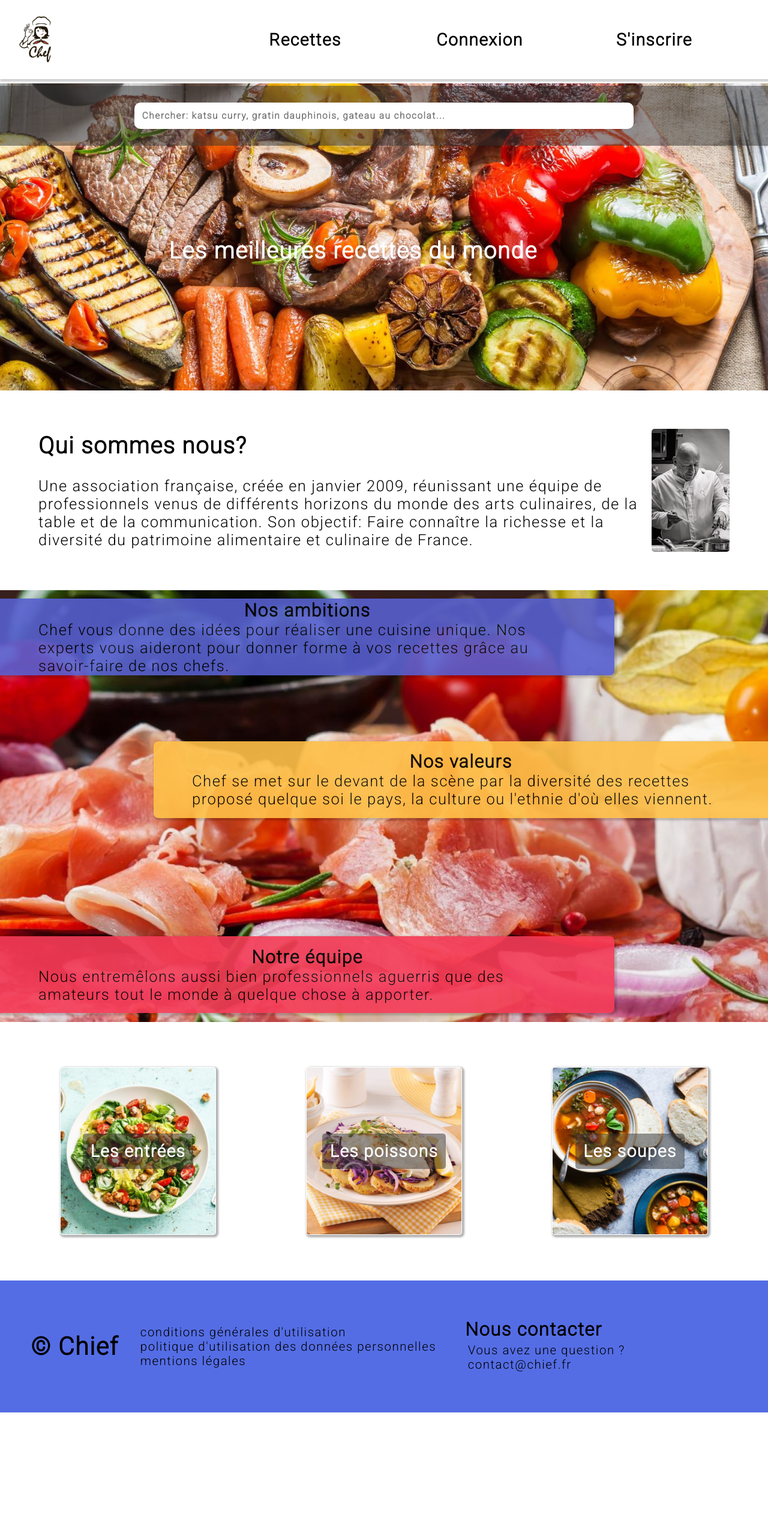
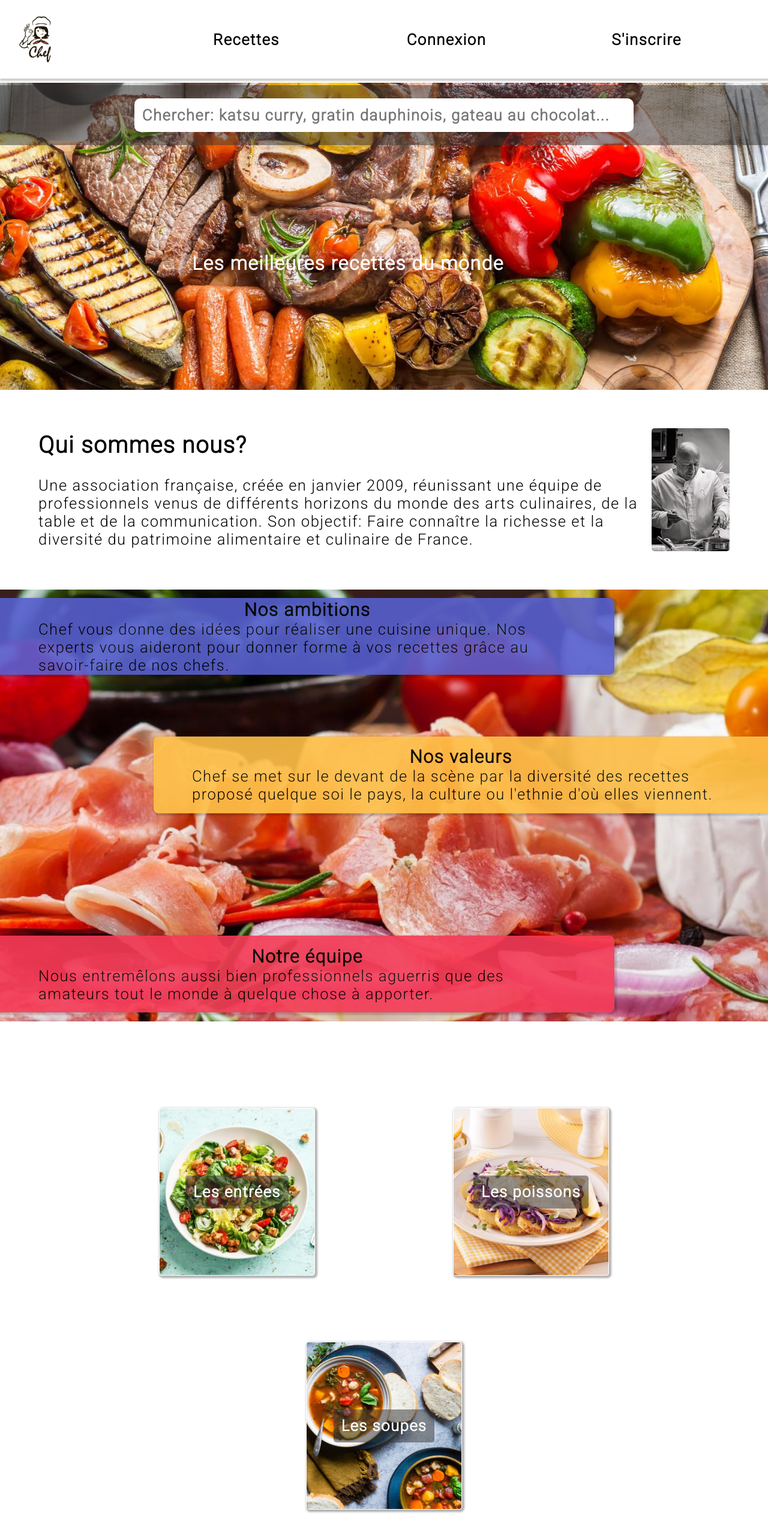
Before and after one commit to ValerianGerin/chiefApp, a React (Create React App) app in the folder client/: page / in a window 1280 px wide. Shown: the top 2566 px of the page at 60% size. Before the commit the page ends 2355 px from the top, so only its background shows below. Built offline with nearby package versions, Linux system fonts and the light colour scheme.

Commit message:
updating font-size with clamp func

```diff
--- a/client/src/components/footer/footer-bar/Footer.module.scss
+++ b/client/src/components/footer/footer-bar/Footer.module.scss
@@ -8,7 +8,7 @@ footer {
   background-color: var(--primary);
   flex-wrap: wrap;
   padding: 4%;
-  font-size: 1.6vw;
+  font-size: clamp(0.8rem, 2vw, 1.6rem);
   div {
     padding: 1%;
   }
--- a/client/src/components/footer/footer-pages/legal-notice/LegalNotice.module.scss
+++ b/client/src/components/footer/footer-pages/legal-notice/LegalNotice.module.scss
@@ -6,7 +6,7 @@
   width: 100%;
   z-index: 2;
   background: white;
-  font-size: 1.5vw;
+  font-size: clamp(1rem, 2vw, 1.6rem);
 
   p {
     padding-top: 5%;
--- a/client/src/components/footer/footer-pages/policy-of-use-of-data/PolicyOfUseOfData.module.scss
+++ b/client/src/components/footer/footer-pages/policy-of-use-of-data/PolicyOfUseOfData.module.scss
@@ -6,7 +6,7 @@
   width: 100%;
   z-index: 2;
   background: white;
-  font-size: 1.5vw;
+  font-size: clamp(1rem, 2vw, 1.6rem);
 
   p {
     padding-top: 5%;
--- a/client/src/components/footer/footer-pages/terms-of-service/TermsOfServices.module.scss
+++ b/client/src/components/footer/footer-pages/terms-of-service/TermsOfServices.module.scss
@@ -6,5 +6,5 @@
   width: 100%;
   z-index: 2;
   background: white;
-  font-size: 1.5vw;
+  font-size: clamp(1rem, 2vw, 1.6rem);
 }
--- a/client/src/components/header/navbar/Navbar.module.scss
+++ b/client/src/components/header/navbar/Navbar.module.scss
@@ -5,7 +5,7 @@
   top: 0;
   z-index: 1;
   background: white;
-  font-size: 2.2vw;
+  font-size: clamp(1rem, 2vw, 2rem);
   font-weight: bold;
   box-shadow: 2px 2px 3px 2px rgba(0, 0, 0, 0.2);
   min-width: 300px;
@@ -19,9 +19,10 @@
     li {
       width: 14%;
       height: 20%;
+      min-width: 75px;
     }
     li:first-child {
-      margin-right: 10%;
+      margin-right: 5%;
       img {
         max-width: 70%;
         max-height: 70%;
@@ -30,7 +31,8 @@
       }
     }
     li:not(:first-child) {
-      padding: 8px;
+      margin-right: 5%;
+      padding: 8px 8%;
       border-radius: 10px;
       transition: var(--main-transition);
       a {
--- a/client/src/components/header/searchbar/Searchbar.module.scss
+++ b/client/src/components/header/searchbar/Searchbar.module.scss
@@ -11,7 +11,7 @@
   align-items: center;
   input {
     font-weight: bold;
-    font-size: 1.2vw;
+    font-size: clamp(0.6rem, 2vw, 2rem);
     width: 65%;
     padding: 1%;
     border-radius: 10px;
--- a/client/src/components/homepage/Homepage.module.scss
+++ b/client/src/components/homepage/Homepage.module.scss
@@ -11,10 +11,10 @@ section:first-child {
   }
   h1 {
     position: absolute;
-    top: 50%;
-    left: 22%;
+    top: 55%;
+    left: 25%;
     color: white;
-    font-size: 3vw;
+    font-size: clamp(1rem, 2.5vw, 3rem);
   }
 }
 
@@ -24,7 +24,7 @@ section:nth-child(2) {
   display: flex;
   justify-content: center;
   align-items: center;
-  font-size: 2vw;
+  font-size: clamp(1rem, 2vw, 2rem);
   img {
     width: 40%;
     height: 40%;
@@ -34,7 +34,7 @@ section:nth-child(2) {
   }
   p {
     margin-top: 3%;
-    font-size: 2vw;
+    font-size: clamp(0.7rem, 2vw, 1.7rem);
   }
 }
 
@@ -42,6 +42,7 @@ section:nth-child(3) {
   height: 90vh;
   div {
     height: 100%;
+    min-height: 600px;
     background: url(../../assets/img/backougoundArticle1.jpg) no-repeat center;
     background-size: cover;
     position: relative;
@@ -54,10 +55,10 @@ section:nth-child(3) {
     justify-content: center;
     align-items: center;
     padding: 5%;
-
-    font-size: 2vw;
+    font-size: clamp(0.8rem, 2vw, 1.7rem);
     width: 80%;
     height: 15%;
+    min-height: 115px;
   }
   article:first-child {
     position: absolute;
@@ -68,7 +69,7 @@ section:nth-child(3) {
   }
   article:nth-child(2) {
     position: absolute;
-    top: 35%;
+    top: 34%;
     right: 0;
     background-color: #ffc048;
     border-radius: 8px 0 0 8px;
@@ -87,7 +88,7 @@ section:nth-child(4) {
   justify-content: space-evenly;
   align-items: center;
   flex-wrap: wrap;
-  padding: 1%;
+  padding: 7%;
   article {
     display: flex;
     justify-content: center;
@@ -96,20 +97,22 @@ section:nth-child(4) {
     width: 20%;
     height: 280px;
     margin: 5%;
-    font-size: 2.2vw;
+    font-size: clamp(1.2rem, 2vw, 2rem);
     font-weight: 700;
     color: white;
-    box-shadow: 2px 2px 3px 2px rgba(0,0,0,0.3);
+    box-shadow: 2px 2px 3px 2px rgba(0, 0, 0, 0.3);
     border: solid 1px;
     border-radius: 5px;
-    p{
+    transition: var(--main-transition);
+    p {
       background: rgba(51, 51, 51, 0.5);
       padding: 5%;
       border-radius: 5px;
       transition: var(--main-transition);
       cursor: pointer;
-      &:hover{
-        background: rgba(51, 51, 51, 0.8);;
+
+      &:hover {
+        background: rgba(51, 51, 51, 0.8);
       }
     }
   }
@@ -117,11 +120,11 @@ section:nth-child(4) {
     background: url(../../assets/img/homepageCard1.jpg) no-repeat center;
     background-size: cover;
   }
-  article:nth-child(2){
+  article:nth-child(2) {
     background: url(../../assets/img/homepageCard2.jpeg) no-repeat center;
     background-size: cover;
   }
-  article:last-child{
+  article:last-child {
     background: url(../../assets/img/homepageCard3.jpg) no-repeat center;
     background-size: cover;
   }
```
